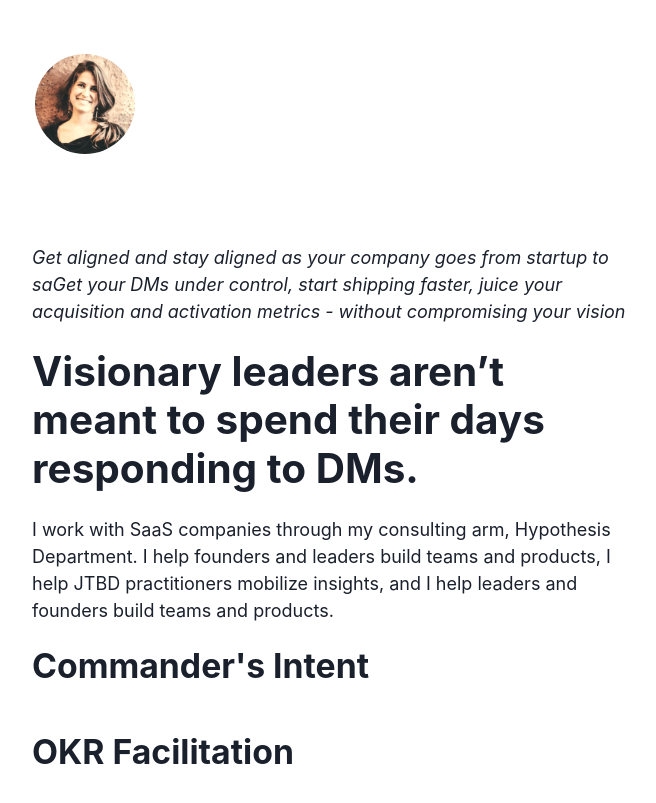
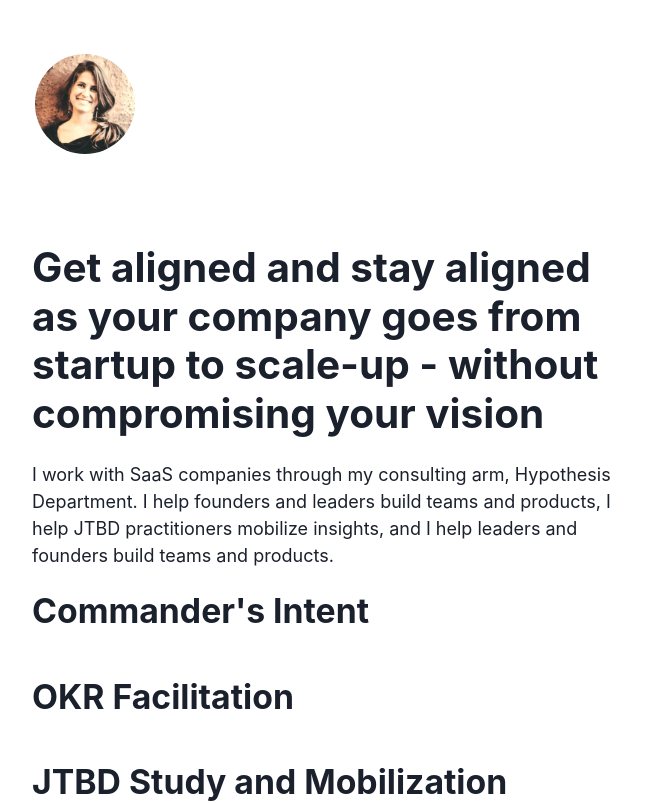
Before and after one commit to alliblum/nextjs-blog, a Next.js app: page /work-with-me in a window 1280 px wide. Shown: the top 803 px of the page, without its empty margins (308-964 px from the left). Built offline with nearby package versions, Linux system fonts and the light colour scheme.

Commit message:
adding new work with me page

```diff
--- a/pages/work-with-me.tsx
+++ b/pages/work-with-me.tsx
@@ -14,13 +14,9 @@ export default function FoundersAndLeaders() {
   return (
     <Layout home>
       <Stack spacing={5}>
-        <Text as="i">
+        <Heading size="xl">
           Get aligned and stay aligned as your company goes from startup to
-          saGet your DMs under control, start shipping faster, juice your
-          acquisition and activation metrics - without compromising your vision{' '}
-        </Text>
-        <Heading size="xl">
-          Visionary leaders aren’t meant to spend their days responding to DMs.{' '}
+          scale-up - without compromising your vision{' '}
         </Heading>
         <Text>
           <Text>
```
